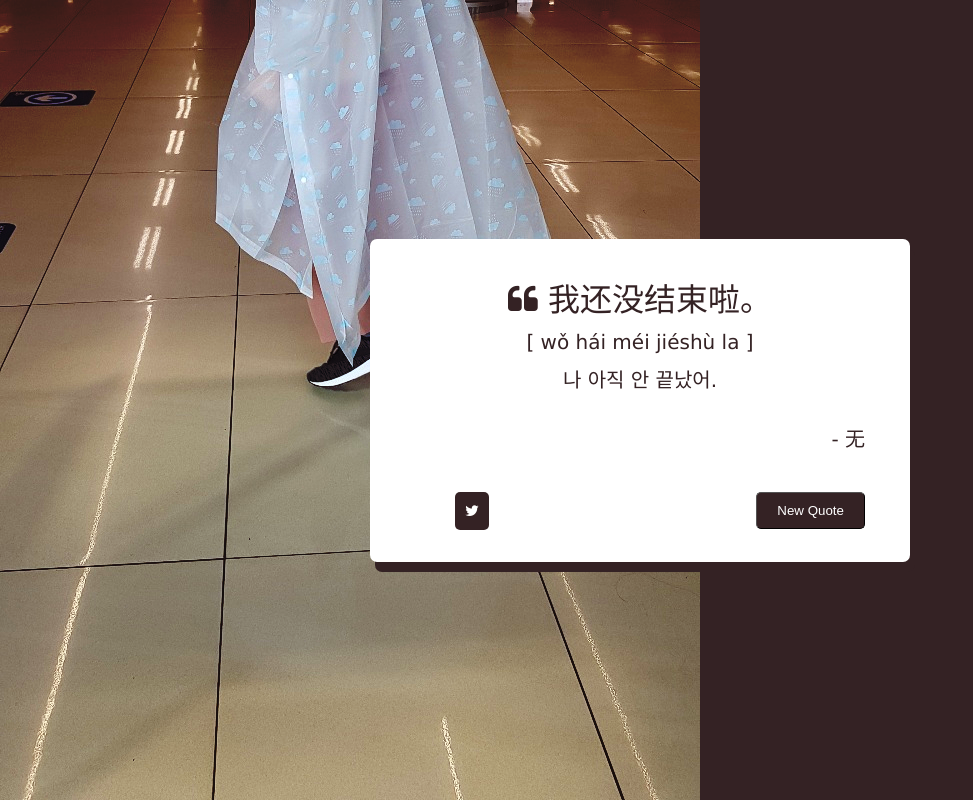
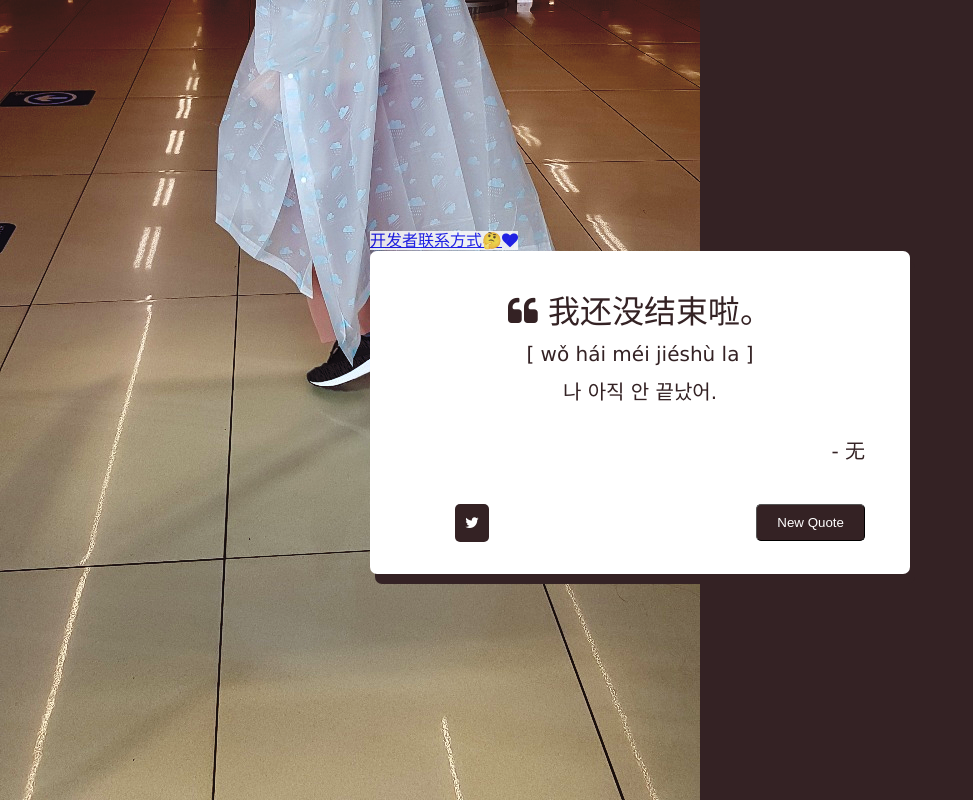
Before and after one commit to sujeongHeo401/mingyan, a React (Create React App) app: page / in a window 1280 px wide. Shown: the whole page, without its empty margins (0-973 px from the left). Built offline with nearby package versions, Linux system fonts and the light colour scheme; a web font is replaced by a local one.

Commit message:
개발자 미니홈피로 가는 버튼 추가

```diff
--- a/src/App.js
+++ b/src/App.js
@@ -1,4 +1,4 @@
-import React, { useEffect } from "react";
+import React, { useEffect} from "react";
 import QuoteBox from "./components/QuoteBox";
 import "font-awesome/css/font-awesome.min.css";
 import "./assets/styles/global.scss";
@@ -7,7 +7,24 @@ function App() {
   useEffect(() => {
     document.title = "随机 名言 生成器"
   }, []);
-  return <QuoteBox />;
+
+  const backgroundStyle={
+    background: "white",
+    opacity: 0.8
+  }
+
+
+  return (
+  <>
+    <div className="sdfdsf">
+      <a id="tweet-quote" href="https://sujeongheo401.github.io/XiangNi-/" style={backgroundStyle} target="_blank">
+        开发者联系方式🤔
+        <i className="fa fa-heart" />
+      </a>
+    <QuoteBox  />
+    </div>
+  </>
+  );
 }
 
 export default App;
--- a/src/components/QuoteBox/index.js
+++ b/src/components/QuoteBox/index.js
@@ -1,6 +1,7 @@
 import React, { useEffect, useState } from "react";
 import { random } from "../../utils";
 import { colors, quotes, picture } from "../../mock/data.js";
+import { Route, Link } from 'react-router-dom';
 
 import "./styles.scss";
 
```
